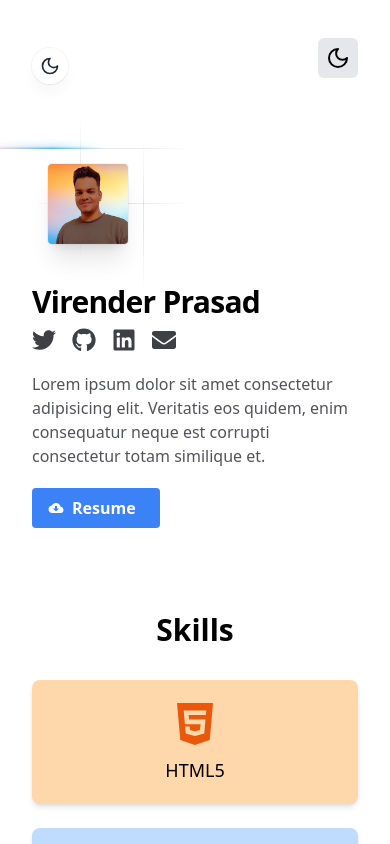
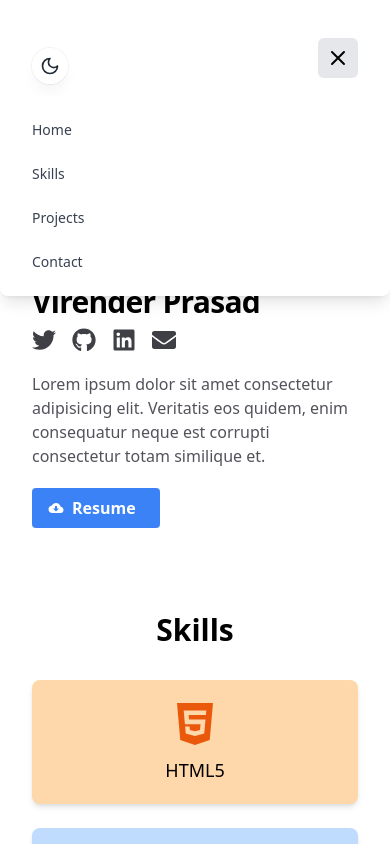
Before and after one commit to Virenishere/professional-portfolio, a React (Vite) app: page / in a window 390 px wide. Both pictures are taken after a click on the button 338 px from the left and 58 px from the top of the page. Shown: the top 844 px of the page. Built offline with nearby package versions, Linux system fonts and the light colour scheme.

Commit message:
made nav responsive

```diff
--- a/src/components/Navbar/Navbar.jsx
+++ b/src/components/Navbar/Navbar.jsx
@@ -1,8 +1,7 @@
 import { useState } from "react";
 import { AnimatePresence, motion } from "framer-motion";
-import { LuSun,LuMoon } from "react-icons/lu";
-
-
+import { LuSun, LuMoon } from "react-icons/lu";
+import { HiOutlineMenu, HiOutlineX } from "react-icons/hi"; // Import Hamburger and Close icons
 
 export default function Navbar({ toggleDarkMode, darkMode }) {
     const [hoveredIndex, setHoveredIndex] = useState(null);
@@ -16,8 +15,10 @@ export default function Navbar({ toggleDarkMode, darkMode }) {
     ];
 
     return (
-        <nav className="sticky-nav flex justify-between items-center max-w-4xl w-full p-8 mx-auto bg-opacity-60">
+        <nav className="relative sticky-nav flex justify-between items-center max-w-4xl w-full p-8 mx-auto bg-opacity-60">
             <a href="#skip" className="sr-only focus:not-sr-only">Skip to content</a>
+
+            {/* Dark Mode Toggle */}
             <button
                 aria-label="Toggle Dark Mode"
                 type="button"
@@ -64,9 +65,9 @@ export default function Navbar({ toggleDarkMode, darkMode }) {
                     className="p-2 rounded-md bg-gray-200 dark:bg-gray-800 flex items-center justify-center focus:outline-none"
                 >
                     {isMenuOpen ? (
-                        <LuMoon className="h-6 w-6 text-black dark:text-white" />
+                        <HiOutlineX className="h-6 w-6 text-black dark:text-white" />
                     ) : (
-                        <LuSun className="h-6 w-6 text-black dark:text-white" />
+                        <HiOutlineMenu className="h-6 w-6 text-black dark:text-white" />
                     )}
                 </button>
             </div>
@@ -75,7 +76,7 @@ export default function Navbar({ toggleDarkMode, darkMode }) {
             <AnimatePresence>
                 {isMenuOpen && (
                     <motion.div
-                        className="absolute top-full left-0 right-0 mt-2 bg-white rounded-lg shadow-lg dark:bg-zinc-900 z-10"
+                        className="absolute top-24 left-0 w-full bg-white rounded-lg shadow-lg dark:bg-zinc-900 z-10"
                         initial={{ opacity: 0, y: -10 }}
                         animate={{ opacity: 1, y: 0 }}
                         exit={{ opacity: 0, y: -10 }}
```
